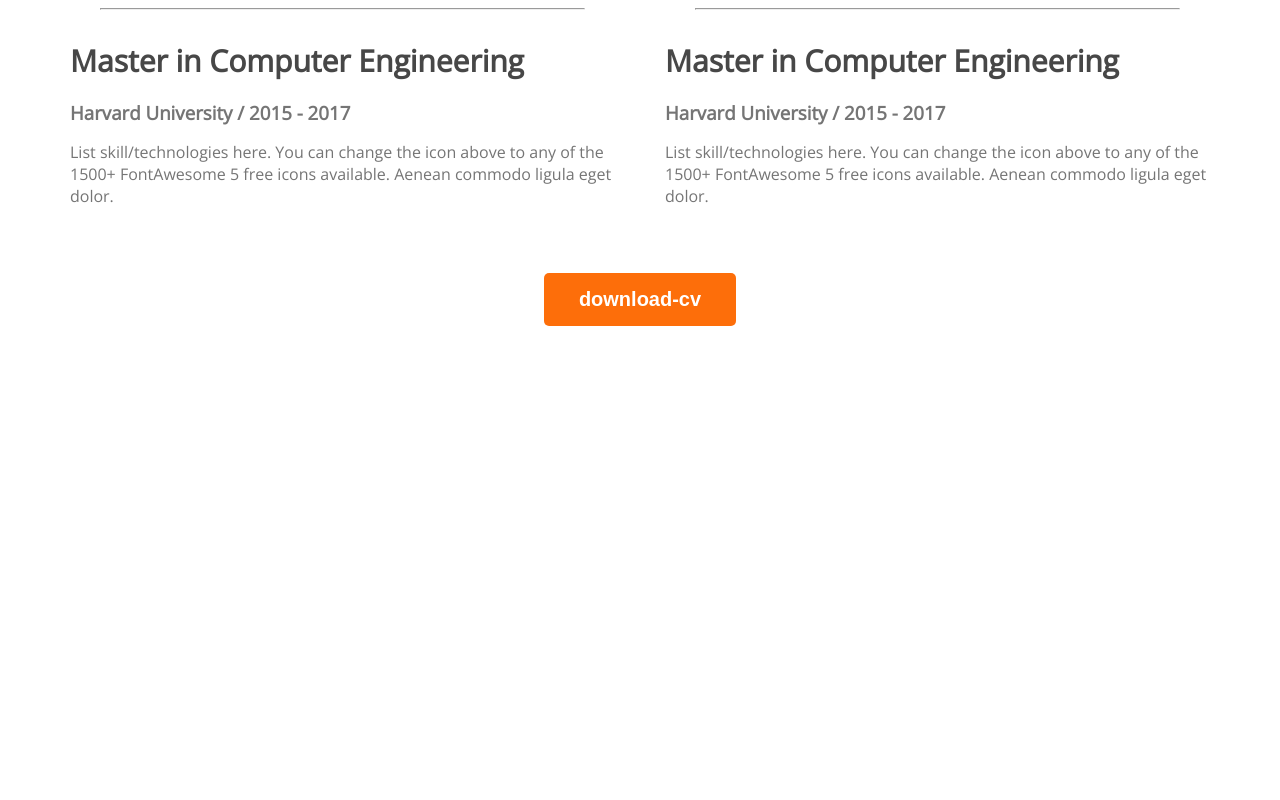
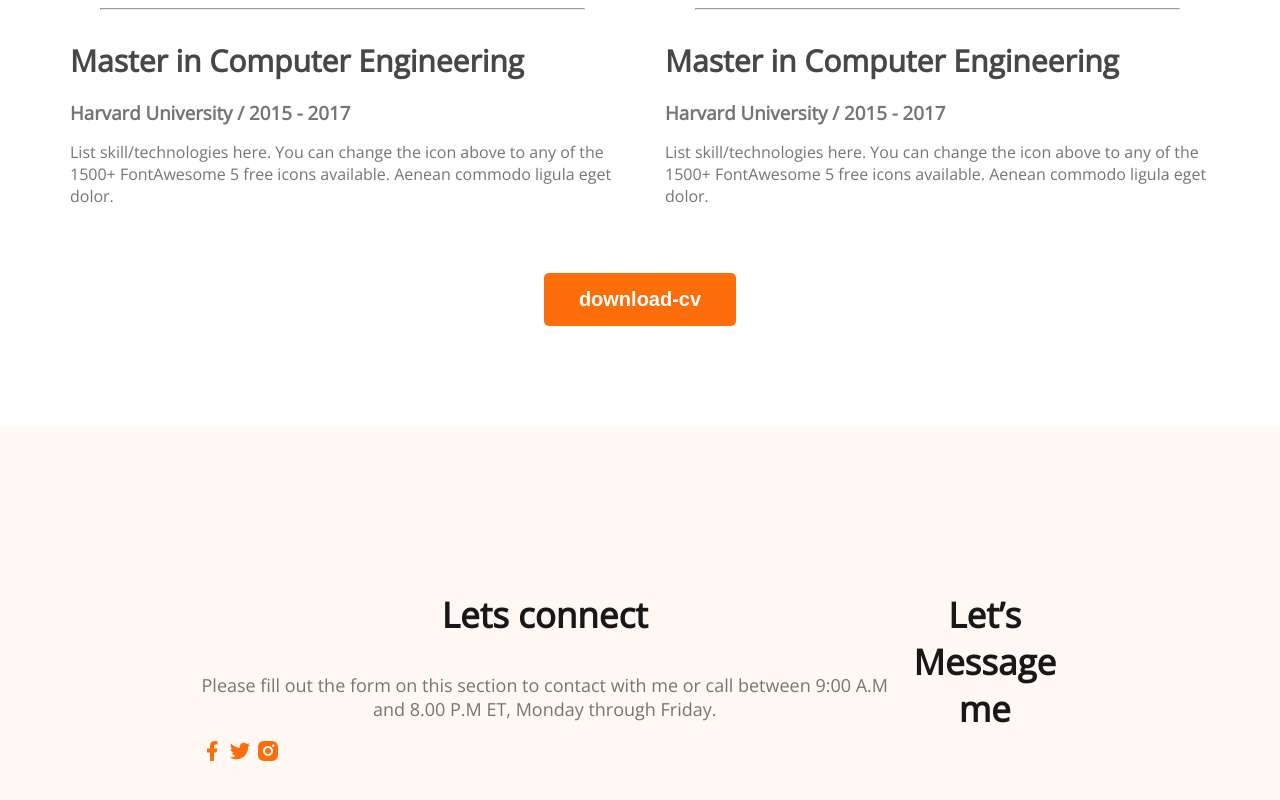
Before and after one commit to mariakhalek7/webDay5-portfolio, a plain HTML site: page index.html in a window 1280 px wide. Shown: the part 2890-3690 px from the top of the page. Before the commit the page ends 3216 px from the top, so only its background shows below. Drawn offline with nearby package versions, Linux system fonts and the light colour scheme.

Commit message:
basic footer

```diff
--- a/index.html
+++ b/index.html
@@ -152,6 +152,20 @@
 
     </main>
     <footer>
+        <div class="footer-column">
+            <h3 class="section-title">Lets connect</h3>
+            <p class="section-description">Please fill out the form on this section to contact with me or call between 9:00 A.M and 8.00 P.M ET, Monday through Friday.</p>
+            <div class="social-links">
+                <a href=""><img src="images/icons/facebook.png" alt=""></a>
+                <a href=""><img src="images/icons/twitter.png" alt=""></a>
+                <a href=""><img src="images/icons/insta.png" alt=""></a>
+
+            </div>
+        </div>
+        <div class="footer-column">
+            <h3 class="section-title">Let’s Message me</h3>
+        </div>
+
 
     </footer>
 
--- a/styles/portfolio.css
+++ b/styles/portfolio.css
@@ -159,3 +159,11 @@
     text-align: center;
     margin-top: 50px;
 }
+
+/* //////////footer style */
+footer{
+    display: flex;
+    background: #FFF8F3;
+    padding: 130px 200px;
+    margin-top: 100px;
+}
```
